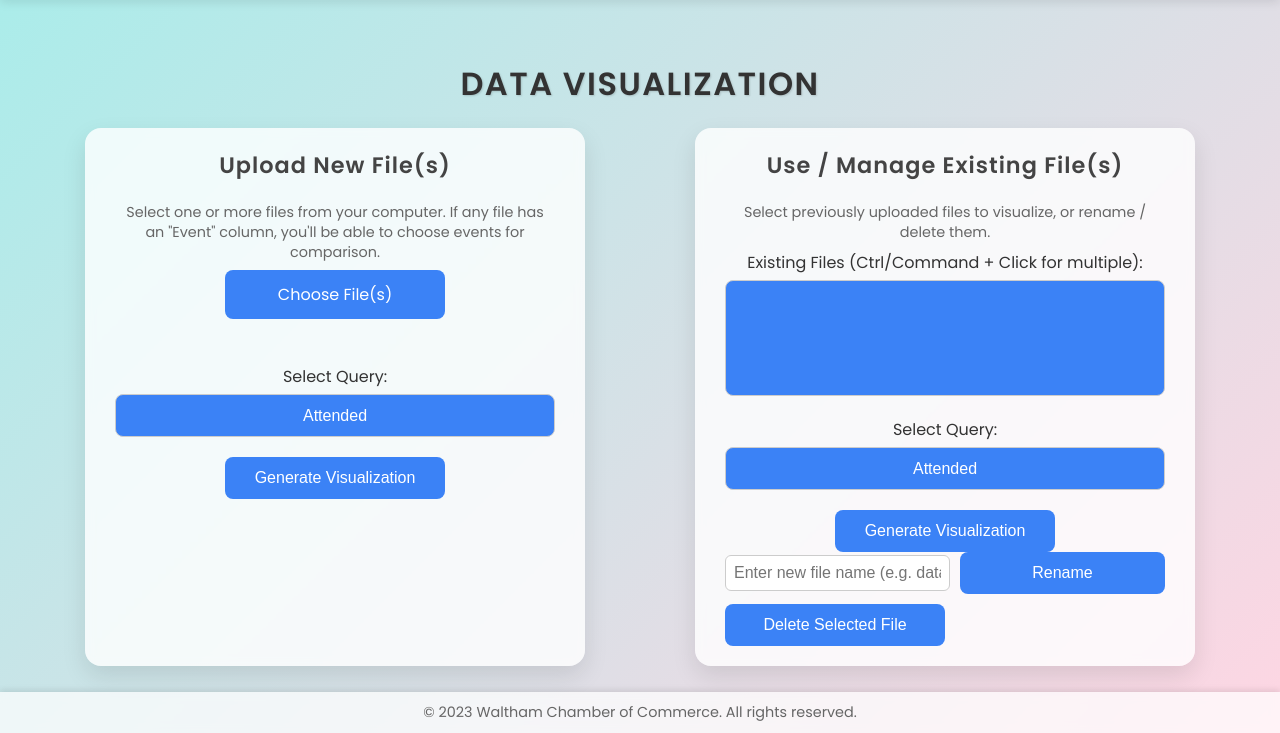
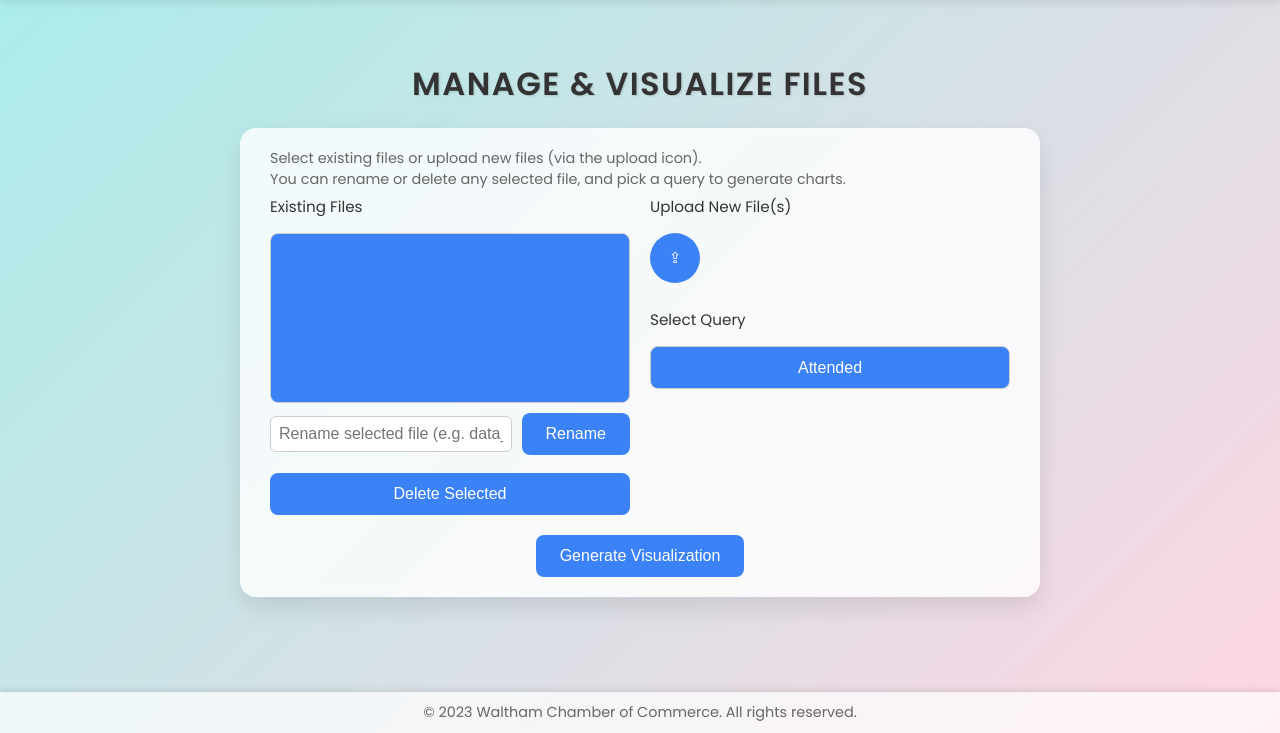
Before and after one commit to isaac-klar/deishacks2025, a Flask app: page / in a window 1280 px wide. Shown: the part 67-800 px from the top of the page. Run offline with Flask 3, Linux system fonts and the light colour scheme; the visitor is signed in with stand-in values (Sample User, id 1); data that the repository does not hold is empty.

Commit message:
Condensing file upload and selection box

```diff
--- a/templates/index.html
+++ b/templates/index.html
@@ -3,13 +3,15 @@
 <head>
   <meta charset="UTF-8" />
   <meta name="viewport" content="width=device-width, initial-scale=1.0"/>
-  <title>Waltham Chamber of Commerce: Data Visualization</title>
+  <title>Waltham Chamber: Manage & Visualize Files</title>
   <!-- Google Fonts -->
   <link href="https://fonts.googleapis.com/css2?family=Poppins:wght@400;600&display=swap" rel="stylesheet"/>
   <style>
     /* ========== RESET & GLOBAL ========== */
     * {
-      box-sizing: border-box; margin: 0; padding: 0;
+      box-sizing: border-box;
+      margin: 0;
+      padding: 0;
     }
     body {
       font-family: 'Poppins', sans-serif;
@@ -32,10 +34,16 @@
       align-items: center;
     }
     nav .brand {
-      font-weight: 600; font-size: 1.5rem; color: #333; text-decoration: none;
+      font-weight: 600;
+      font-size: 1.5rem;
+      color: #333;
+      text-decoration: none;
     }
     nav .logout-link {
-      color: #333; text-decoration: none; font-weight: 500; transition: color 0.2s;
+      color: #333;
+      text-decoration: none;
+      font-weight: 500;
+      transition: color 0.2s;
     }
     nav .logout-link:hover {
       color: #007bff;
@@ -43,9 +51,14 @@
 
     /* ========== PAGE TITLE ========== */
     h1 {
-      font-size: 2rem; color: #333; text-align: center;
-      margin: 40px 0 20px; font-weight: 600; text-transform: uppercase;
-      letter-spacing: 1.5px; text-shadow: 1px 1px 2px rgba(0, 0, 0, 0.15);
+      font-size: 2rem;
+      color: #333;
+      text-align: center;
+      margin: 40px 0 20px;
+      font-weight: 600;
+      text-transform: uppercase;
+      letter-spacing: 1.5px;
+      text-shadow: 1px 1px 2px rgba(0, 0, 0, 0.15);
     }
 
     /* ========== MAIN CONTAINER ========== */
@@ -57,65 +70,72 @@
       width: 100%;
       padding: 20px;
     }
-
-    .container {
-      display: flex;
-      flex-wrap: wrap;
-      justify-content: center;
-      gap: 20px;
-      width: 100%;
-      max-width: 1200px;
-    }
-
     .card {
       background-color: #ffffffcc;
       backdrop-filter: blur(5px);
       border-radius: 16px;
       box-shadow: 0 10px 25px rgba(0, 0, 0, 0.1);
       width: 100%;
-      max-width: 500px;
+      max-width: 800px;
       padding: 20px 30px;
       margin: 0 auto;
-      flex: 1;
-      min-width: 320px;
       transition: transform 0.2s;
     }
     .card:hover {
       transform: translateY(-3px);
     }
 
-    .card h2 {
-      font-size: 1.4rem;
-      margin-bottom: 20px;
-      text-align: center;
-      font-weight: 600;
-      letter-spacing: 1px;
-      color: #444;
+    /* ========== FORM & LAYOUT ========== */
+    .top-section, .bottom-section {
+      display: flex;
+      flex-wrap: wrap;
+      gap: 20px;
+    }
+    .box {
+      flex: 1;
+      min-width: 300px;
+      display: flex;
+      flex-direction: column;
+      gap: 10px;
+    }
+    .box label {
+      font-size: 0.95rem;
+      font-weight: 500;
+      margin-bottom: 5px;
+    }
+    .instructions {
+      font-size: 0.9rem;
+      color: #666;
+      margin-bottom: 5px;
     }
 
-    /* ========== FORM & INPUT ========== */
-    form {
-      display: flex;
-      flex-direction: column;
-      align-items: center;
-      gap: 20px;
+    /* ========== SELECT / MULTI-SELECT ========== */
+    .custom-select {
+      padding: 12px;
+      border-radius: 8px;
+      border: 1px solid #ccc;
+      font-size: 1rem;
+      background-color: #3b82f6;
+      color: #fff;
+      appearance: none;
+      box-sizing: border-box;
+      cursor: pointer;
+      font-weight: 500;
+      text-align: center;
+      transition: background-color 0.3s;
       width: 100%;
     }
-    label {
-      font-size: 1rem;
-      color: #333;
-      font-weight: 500;
-      margin-bottom: 5px;
-      display: inline-block;
+    .custom-select:hover {
+      background-color: #2563eb;
     }
 
-    /* Hide default file input */
-    input[type="file"] {
-      display: none;
+    /* ========== BUTTONS & FILE INPUT ========== */
+    .button-row {
+      display: flex;
+      flex-wrap: wrap;
+      gap: 10px;
     }
-
-    /* ========== BUTTON STYLES ========== */
-    .custom-button {
+    .custom-button, .upload-icon-button {
       display: inline-block;
       padding: 12px 24px;
       background-color: #3b82f6;
@@ -126,58 +146,37 @@
       transition: all 0.3s ease;
       border: none;
       font-weight: 500;
-      width: 100%;
-      max-width: 220px;
       text-align: center;
       text-decoration: none;
     }
-    .custom-button:hover {
+    .custom-button:hover, .upload-icon-button:hover {
       background-color: #2563eb;
       transform: translateY(-1px);
       box-shadow: 0 5px 15px rgba(0, 0, 0, 0.1);
     }
-
-    /* ========== SELECTED FILE NAMES ========== */
-    #file-names {
-      font-size: 0.95rem;
-      color: #4a5568;
-      text-align: center;
-      white-space: pre-line;
+    /* Hide the default file input */
+    input[type="file"] {
+      display: none;
     }
 
-    /* ========== DROPDOWN ========== */
-    .custom-select-wrapper {
-      width: 100%;
-      text-align: center;
-    }
-    .custom-select {
-      padding: 12px;
-      border-radius: 8px;
-      border: 1px solid #ccc;
-      font-size: 1rem;
+    /* A small icon-style button for uploading */
+    .upload-icon-button {
+      width: 50px;
+      height: 50px;
+      border-radius: 50%;
       background-color: #3b82f6;
-      color: #fff;
-      width: 100%;
-      appearance: none;
-      box-sizing: border-box;
-      cursor: pointer;
-      font-weight: 500;
-      text-align: center;
-      transition: background-color 0.3s;
-    }
-    .custom-select:hover {
-      background-color: #2563eb;
-    }
-    .custom-select::-ms-expand {
-      display: none;
+      display: flex;
+      align-items: center;
+      justify-content: center;
+      font-size: 1.4rem; /* or icon size */
+      line-height: 1;
+      position: relative;
     }
 
     /* ========== EVENT SELECTION ========== */
     #event_selection {
       display: none;
-      margin-top: 15px;
-      padding-top: 10px;
-      width: 100%;
+      margin-top: 10px;
       text-align: center;
     }
     #event_selection.show {
@@ -186,7 +185,7 @@
     #event_selection ul {
       list-style: none;
       padding-left: 0;
-      margin-top: 10px;
+      margin: 10px 0;
     }
     #event_selection li {
       background-color: #5ee5f7;
@@ -198,37 +197,11 @@
       color: #333;
     }
 
-    /* ========== FOOTER ========== */
-    footer {
-      text-align: center;
-      padding: 10px;
-      background: rgba(255,255,255,0.7);
-      backdrop-filter: blur(5px);
-      box-shadow: 0 -2px 6px rgba(0,0,0,0.1);
-      margin-top: auto;
-    }
-    footer p {
-      font-size: 0.9rem;
-      color: #666;
-    }
-
-    /* ========== RESPONSIVE ========== */
-    @media screen and (max-width: 768px) {
-      .container {
-        flex-direction: column;
-        align-items: center;
-      }
-      .card {
-        width: 90%;
-      }
-    }
-
-    /* ========== EXTRA FIELDS FOR RENAME ========== */
+    /* ========== RENAME / DELETE ========== */
     .inline-group {
       display: flex;
+      gap: 10px;
       align-items: center;
-      justify-content: center;
-      gap: 10px;
       width: 100%;
     }
     .inline-group input[type="text"] {
@@ -242,14 +215,34 @@
       outline: none;
       border-color: #3b82f6;
     }
+    #file-names {
+      font-size: 0.9rem;
+      color: #4a5568;
+      white-space: pre-line;
+    }
 
-    /* Tooltips or instructions */
-    .instructions {
+    /* ========== FOOTER ========== */
+    footer {
+      text-align: center;
+      padding: 10px;
+      background: rgba(255,255,255,0.7);
+      backdrop-filter: blur(5px);
+      box-shadow: 0 -2px 6px rgba(0,0,0,0.1);
+    }
+    footer p {
       font-size: 0.9rem;
       color: #666;
-      text-align: center;
-      margin-bottom: 8px;
-      line-height: 1.4;
+    }
+
+    /* ========== RESPONSIVE ========== */
+    @media screen and (max-width: 768px) {
+      .top-section, .bottom-section {
+        flex-direction: column;
+      }
+      .inline-group {
+        flex-direction: column;
+        align-items: flex-start;
+      }
     }
   </style>
 </head>
@@ -260,78 +253,65 @@
   </nav>
 
   <main>
-    <h1>Data Visualization</h1>
-    <div class="container">
-      <!-- UPLOAD NEW FILES CARD -->
+    <h1>Manage & Visualize Files</h1>
     <div class="card">
-        <h2>Upload New File(s)</h2>
-        <p class="instructions">
-          Select one or more files from your computer.
-          If any file has an "Event" column, you'll be able to choose events for comparison.
-        </p>
-        <form id="file-upload-form" action="/visualize" method="post" enctype="multipart/form-data">
-          <label for="files" class="custom-button">Choose File(s)</label>
-          <input type="file" id="files" name="files" multiple required onchange="handleFilesChosen()" />
+      <div class="instructions">
+        Select existing files or upload new files (via the upload icon).<br />
+        You can rename or delete any selected file, and pick a query to generate charts.
+      </div>
+
+      <form id="visualize-form" action="/visualize" method="post" enctype="multipart/form-data">
+        <div class="top-section">
+          <!-- BOX 1: Existing files multi-select + rename/delete -->
+          <div class="box">
+            <label for="existing-file-select">Existing Files</label>
+            <select id="existing-file-select" name="filenames" class="custom-select" multiple size="8">
+              <!-- Populated dynamically with /files -->
+            </select>
+            <div class="inline-group">
+              <input type="text" id="new-filename" placeholder="Rename selected file (e.g. data_jan.xlsx)" />
+              <button type="button" class="custom-button" onclick="renameSelectedFile()">Rename</button>
+            </div>
+            <button type="button" class="custom-button" style="margin-top:8px" onclick="deleteSelectedFile()">
+              Delete Selected
+            </button>
+          </div>
+
+          <!-- BOX 2: Upload new files via an icon button, display chosen file names, query selection -->
+          <div class="box">
+            <label>Upload New File(s)</label>
+            <div class="button-row">
+              <!-- small icon button -->
+              <label for="files" class="upload-icon-button" title="Click to upload new files">
+                &#8682; <!-- or any icon: could be &#128194;, &#128228;, etc. -->
+              </label>
+              <input type="file" id="files" name="files" multiple onchange="handleFilesChosen()" />
+            </div>
             <p id="file-names"></p>
 
-          <!-- Query Selection -->
-          <div class="custom-select-wrapper">
-            <label for="query">Select Query:</label>
+            <label for="query">Select Query</label>
             <select id="query" name="query" class="custom-select" required>
               <option value="Attended">Attended</option>
               <option value="Member Status">Member Status</option>
               <option value="Sales">Sales</option>
             </select>
-          </div>
 
-          <!-- Multi-Event Section -->
             <div id="event_selection">
               <label for="events">Events for Comparison:</label>
               <ul id="events"></ul>
             </div>
-
-          <button type="submit" class="custom-button">Generate Visualization</button>
-        </form>
+          </div>
         </div>
 
-      <!-- SELECT & MANAGE EXISTING FILE(S) CARD -->
-      <div class="card">
-        <h2>Use / Manage Existing File(s)</h2>
-        <p class="instructions">
-          Select previously uploaded files to visualize, or rename / delete them.
-        </p>
-        <form id="existing-file-form" action="/visualize" method="post">
-          <div class="custom-select-wrapper">
-            <label for="existing-file-select">
-              Existing Files (Ctrl/Command + Click for multiple):
-            </label>
-            <select id="existing-file-select" name="filenames" class="custom-select" multiple size="5" required>
-              <!-- Populated dynamically via fetch('/files') on page load -->
-            </select>
-          </div>
+        <!-- Hidden input for newly uploaded files to pass to /visualize in same submission -->
+        <!-- We'll handle that in the JS by adding them to the form after auto-upload. -->
 
-          <div class="custom-select-wrapper">
-            <label for="existing-query">Select Query:</label>
-            <select id="existing-query" name="query" class="custom-select" required>
-              <option value="Attended">Attended</option>
-              <option value="Member Status">Member Status</option>
-              <option value="Sales">Sales</option>
-            </select>
-          </div>
-
-          <button type="submit" class="custom-button">Generate Visualization</button>
-        </form>
-
-        <!-- RENAME & DELETE OPTIONS -->
-        <div class="inline-group">
-          <!-- New filename input -->
-          <input type="text" id="new-filename" placeholder="Enter new file name (e.g. data_jan.xlsx)" />
-          <button class="custom-button" onclick="renameSelectedFile()">Rename</button>
-        </div>
-        <button class="custom-button" style="margin-top:10px" onclick="deleteSelectedFile()">
-          Delete Selected File
+        <div class="bottom-section" style="margin-top:20px;">
+          <button type="submit" class="custom-button" style="margin:0 auto;">
+            Generate Visualization
           </button>
         </div>
+      </form>
     </div>
   </main>
 
@@ -340,29 +320,47 @@
   </footer>
 
   <script>
-    /**
-     * Display chosen file names in #file-names
-     */
-    function handleFilesChosen() {
+    // On page load, fetch existing files to populate the multi-select
+    window.addEventListener('DOMContentLoaded', async () => {
+      try {
+        const response = await fetch('/files');
+        const files = await response.json();
+        const existingFileSelect = document.getElementById('existing-file-select');
+        existingFileSelect.innerHTML = '';
+        files.forEach(filename => {
+          const option = document.createElement('option');
+          option.value = filename;
+          option.textContent = filename;
+          existingFileSelect.appendChild(option);
+        });
+      } catch (error) {
+        console.error('Error fetching existing files:', error);
+      }
+    });
+
+    // Display chosen file names when user picks new files
+    async function handleFilesChosen() {
       const fileInput = document.getElementById('files');
       const fileNamesDisplay = document.getElementById('file-names');
       const files = fileInput.files;
+
       if (files.length > 0) {
-        let names = Array.from(files).map(file => file.name).join('\n');
+        let names = Array.from(files).map(f => f.name).join('\n');
         fileNamesDisplay.textContent = `Selected file(s):\n${names}`;
+        // Auto-upload them to detect "Event" column
+        await autoUploadFiles(files);
       } else {
         fileNamesDisplay.textContent = '';
       }
     }
 
-    /**
-     * Auto-upload to /upload to detect 'Event' column
-     */
-    async function handleFileUpload(files) {
+    // Auto-upload the selected files to /upload so we can detect 'Event' column
+    async function autoUploadFiles(files) {
       const formData = new FormData();
       for (let i = 0; i < files.length; i++) {
         formData.append('files', files[i]);
       }
+
       try {
         const response = await fetch('/upload', {
           method: 'POST',
@@ -384,27 +382,21 @@
         } else {
           eventSelection.classList.remove('show');
         }
+
+        // Also, update the /files list since we have new files now
+        refreshExistingFiles();
+
       } catch (error) {
         console.error('Error uploading file(s):', error);
       }
     }
 
-    document.getElementById('files').addEventListener('change', async (e) => {
-      const selectedFiles = e.target.files;
-      if (selectedFiles.length > 0) {
-        await handleFileUpload(selectedFiles);
-      }
-    });
-
-    /**
-     * Populate #existing-file-select on page load
-     */
-    window.addEventListener('DOMContentLoaded', async () => {
+    // Refresh the list of existing files from the server
+    async function refreshExistingFiles() {
       try {
         const response = await fetch('/files');
         const files = await response.json();
         const existingFileSelect = document.getElementById('existing-file-select');
-
         existingFileSelect.innerHTML = '';
         files.forEach(filename => {
           const option = document.createElement('option');
@@ -413,46 +405,11 @@
           existingFileSelect.appendChild(option);
         });
       } catch (error) {
-        console.error('Error fetching existing files:', error);
-      }
-    });
-
-    /**
-     * Delete the selected file from the server
-     */
-    async function deleteSelectedFile() {
-      const fileSelect = document.getElementById('existing-file-select');
-      const selectedOptions = Array.from(fileSelect.selectedOptions);
-      if (!selectedOptions.length) {
-        alert("No file selected to delete.");
-        return;
-      }
-      // For simplicity, let's delete just the first selected file
-      const filename = selectedOptions[0].value;
-      const formData = new FormData();
-      formData.append('filename', filename);
-
-      try {
-        const response = await fetch('/delete_file', {
-          method: 'POST',
-          body: formData
-        });
-        const result = await response.json();
-        if (result.success) {
-          alert("File deleted: " + filename);
-          // Remove the option from the select
-          selectedOptions[0].remove();
-        } else {
-          alert("Error deleting file: " + result.error);
-        }
-      } catch (error) {
-        console.error('Delete file error:', error);
+        console.error('Error refreshing existing files:', error);
       }
     }
 
-    /**
-     * Rename the selected file
-     */
+    // Rename the selected file
     async function renameSelectedFile() {
       const fileSelect = document.getElementById('existing-file-select');
       const selectedOptions = Array.from(fileSelect.selectedOptions);
@@ -481,10 +438,9 @@
         const result = await response.json();
         if (result.success) {
           alert("File renamed from " + oldFilename + " to " + newFilename);
-          // Update the UI
-          selectedOptions[0].value = newFilename;
-          selectedOptions[0].textContent = newFilename;
           newFilenameInput.value = "";
+          // Refresh the existing files list
+          await refreshExistingFiles();
         } else {
           alert("Error renaming file: " + result.error);
         }
@@ -492,6 +448,37 @@
         console.error('Rename file error:', error);
       }
     }
+
+    // Delete the selected file
+    async function deleteSelectedFile() {
+      const fileSelect = document.getElementById('existing-file-select');
+      const selectedOptions = Array.from(fileSelect.selectedOptions);
+      if (!selectedOptions.length) {
+        alert("No file selected to delete.");
+        return;
+      }
+      const filename = selectedOptions[0].value;
+
+      const formData = new FormData();
+      formData.append('filename', filename);
+
+      try {
+        const response = await fetch('/delete_file', {
+          method: 'POST',
+          body: formData
+        });
+        const result = await response.json();
+        if (result.success) {
+          alert("File deleted: " + filename);
+          // Remove from the multi-select
+          selectedOptions[0].remove();
+        } else {
+          alert("Error deleting file: " + result.error);
+        }
+      } catch (error) {
+        console.error('Delete file error:', error);
+      }
+    }
   </script>
 </body>
 </html>
```
Also changed, not shown: static/Sales_bar.png, 4 other files. Lines whose indentation alone changed are shown as unchanged.
